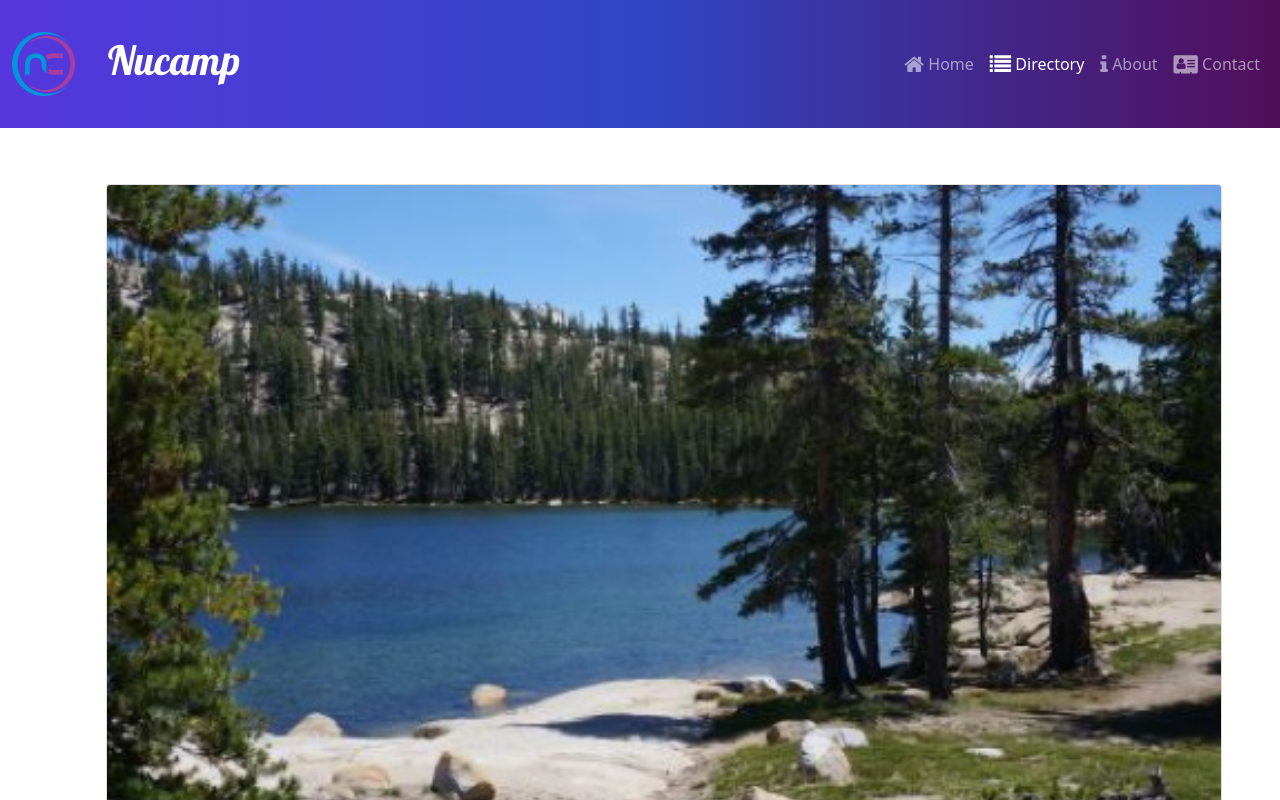
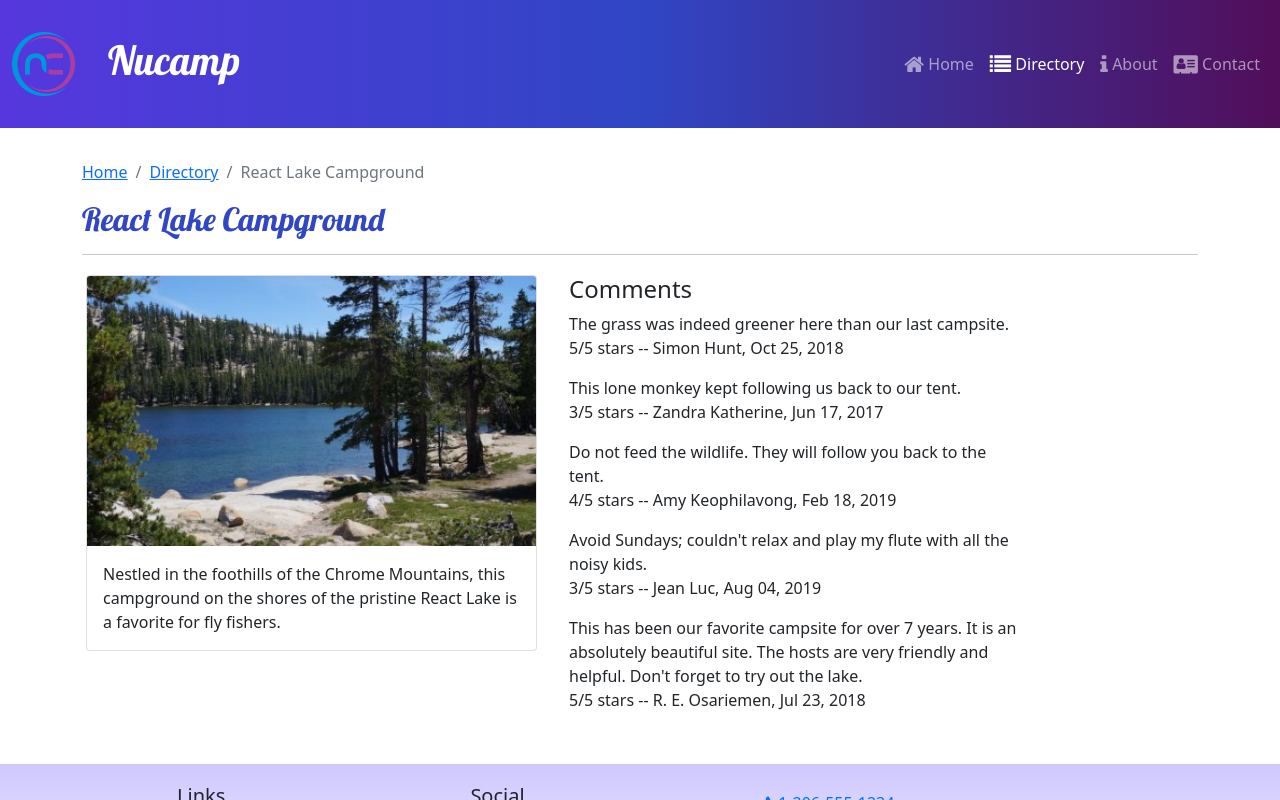
Before and after one commit to dj-supa/nucampsite-with-React, a React (Create React App) app: page /directory/0 in a window 1280 px wide. Shown: the top 800 px of the page. Built offline with nearby package versions, Linux system fonts and the light colour scheme.

Commit message:
React Breadcrumbs SubHeader

```diff
--- /dev/null
+++ b/src/components/SubHeader.js
@@ -0,0 +1,26 @@
+import { Col, Row, Breadcrumb, BreadcrumbItem } from 'reactstrap';
+import { Link } from 'react-router-dom';
+
+const SubHeader = ({ current, detail }) => {
+    return (
+        <Row>
+            <Col>
+            <Breadcrumb>
+            <BreadcrumbItem>
+            <Link to = '/'>Home</Link>
+            </BreadcrumbItem>
+            {detail && (
+                <BreadcrumbItem>
+                <Link to = '/directory'>Directory</Link>
+                </BreadcrumbItem>
+            )}
+            <BreadcrumbItem active>{current}</BreadcrumbItem>
+            </Breadcrumb>
+            <h2>{current}</h2>
+            <hr />
+            </Col>
+        </Row>
+    );
+};
+
+export default SubHeader;
--- a/src/features/campsites/CampsiteDetail.js
+++ b/src/features/campsites/CampsiteDetail.js
@@ -4,7 +4,7 @@
     const { image, name, description } = campsite;
 
     return(
-        <Col md='12' className= 'm-4'>
+        <Col md='5' className= 'm-1'>
             <Card>
                 <CardImg top src={image} alt = {name} />
                 <CardBody>
--- /dev/null
+++ b/src/features/comments/Comment.js
@@ -0,0 +1,15 @@
+import { formatDate } from '../../utils/formatDate';
+
+const Comment = ({ comment }) => {
+    const { text: commentText, rating, author, date } = comment;
+
+    return (
+        <p>
+            {commentText}
+            <br />
+            {rating}/5 stars -- {author}, {formatDate(date)}
+        </p>
+    );
+};
+
+export default Comment;
--- /dev/null
+++ b/src/features/comments/CommentsList.js
@@ -0,0 +1,25 @@
+import { Col } from 'reactstrap';
+import Comment from './Comment';
+import { selectCommentsByCampsiteId } from './CommentsSlice';
+
+const CommentsList = ({ campsiteId}) => {
+    const comments = selectCommentsByCampsiteId(campsiteId);
+
+    if (comments && comments.length > 0) {
+        return (
+            <Col md= '5' className='m-1'>
+                <h4>Comments</h4>
+                {comments.map((comment) => {
+                    return <Comment key={comment.id} comment={comment} />;
+                })}
+            </Col>
+        );
+    }
+    return (
+        <Col md='5' className='m-1'>
+            There are no comments for this campsite yet.
+        </Col>
+    );
+};
+
+export default CommentsList;
--- /dev/null
+++ b/src/features/comments/CommentsSlice.js
@@ -0,0 +1,5 @@
+import { COMMENTS } from '../../app/shared/COMMENTS';
+
+export const selectCommentsByCampsiteId = (campsiteId) => {
+    return COMMENTS.filter ((comment) => comment.campsiteId === parseInt(campsiteId));
+};
--- a/src/pages/CampsiteDetailPage.js
+++ b/src/pages/CampsiteDetailPage.js
@@ -2,6 +2,8 @@
 import { useParams } from 'react-router-dom';
 import { selectCampsiteById } from '../features/campsites/campsitesSlice';
 import CampsiteDetail from '../features/campsites/CampsiteDetail';
+import CommentsList from '../features/comments/CommentsList';
+import SubHeader from '../components/SubHeader';
 
 const CampsiteDetailPage = () => {
     const { campsiteId } = useParams();
@@ -9,8 +11,10 @@
 
     return (
         <Container>
+            <SubHeader current={campsite.name} detail={true} />
             <Row>
                 <CampsiteDetail campsite={campsite} />
+                <CommentsList campsiteId={campsiteId} />
             </Row>
         </Container>
     );
--- a/src/pages/CampsitesDirectoryPage.js
+++ b/src/pages/CampsitesDirectoryPage.js
@@ -1,9 +1,11 @@
 import { Container } from 'reactstrap';
 import CampsitesList from '../features/campsites/CampsitesList';
+import SubHeader from '../components/SubHeader';
 
 const CampsitesDirectoryPage = () => {
     return (
         <Container>
+            <SubHeader current='Directory' />
                     <CampsitesList />
         </Container>
     );
--- a/src/pages/HomePage.js
+++ b/src/pages/HomePage.js
@@ -1,9 +1,11 @@
 import { Container } from 'reactstrap';
 import DisplayList from '../features/display/DisplayList';
+import SubHeader from '../components/SubHeader';
 
 const HomePage= () => {
     return (
         <Container>
+            <SubHeader current= 'Home' />
             <DisplayList/>
         </Container>
     )
--- /dev/null
+++ b/src/utils/formatDate.js
@@ -0,0 +1,7 @@
+export const formatDate = (date) => {
+    return new Intl.DateTimeFormat('en-US' , {
+        year: 'numeric',
+        month: 'short',
+        day: '2-digit'
+    }).format(new Date(Date.parse(date)));
+};
```
